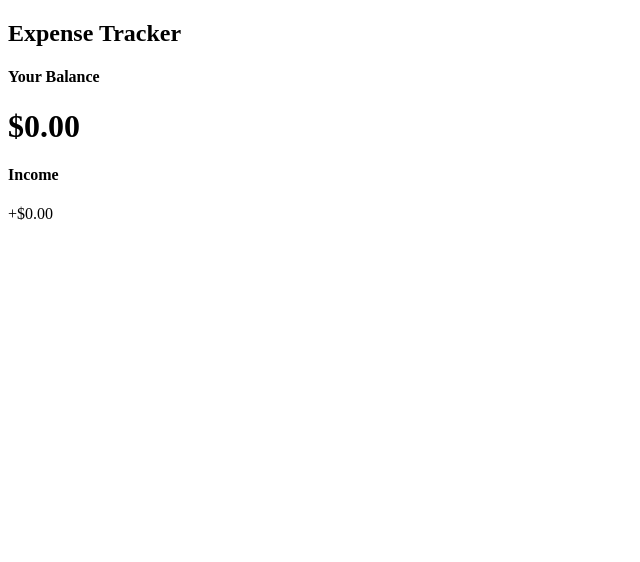
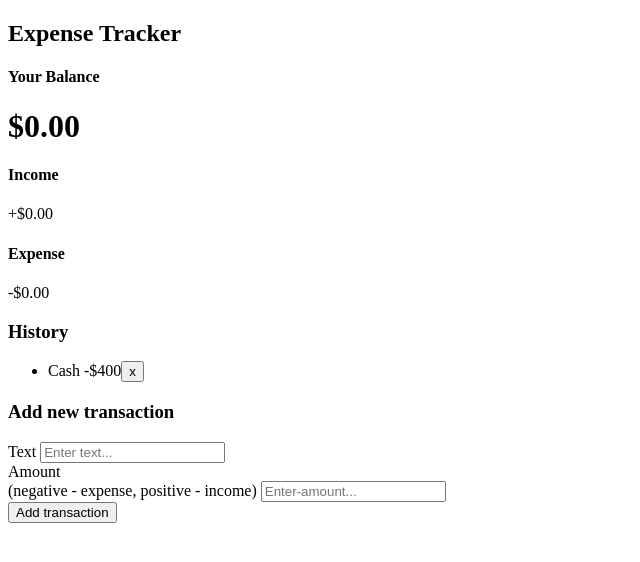
Before and after one commit to oanskyy/expense-tracker, a plain HTML site: page index.html in a window 1280 px wide. Shown: the whole page, without its empty margins (0-640 px from the left). Drawn offline with Linux system fonts and the light colour scheme.

Commit message:
Add HTML

```diff
--- a/index.html
+++ b/index.html
@@ -19,7 +19,29 @@
         <h4>Income</h4>
         <p id="money-plus" class="money plus">+$0.00</p>
       </div>
+      <div>
+        <h4>Expense</h4>
+        <p id="money-minus" class="money minus">-$0.00</p>
+      </div>
     </div>
+
+    <h3>History</h3>
+    <ul id="list" class="list">
+      <li class="minus">Cash <span>-$400</span><button class="delete-btn">x</button> </li>
+    </ul>
+
+    <h3>Add new transaction</h3>
+    <form id="form">
+      <div class="form-control">
+        <label for="text">Text</label>
+        <input type="text" id="text" placeholder="Enter text...">
+      </div>
+      <div class="form-control">
+        <label for="amount">Amount <br> (negative - expense, positive - income)</label>
+        <input type="number" id="amount" placeholder="Enter-amount...">
+      </div>
+      <button class="btn">Add transaction</button>
+    </form>
   </div>
 
   <script src="script.js"></script>
```
